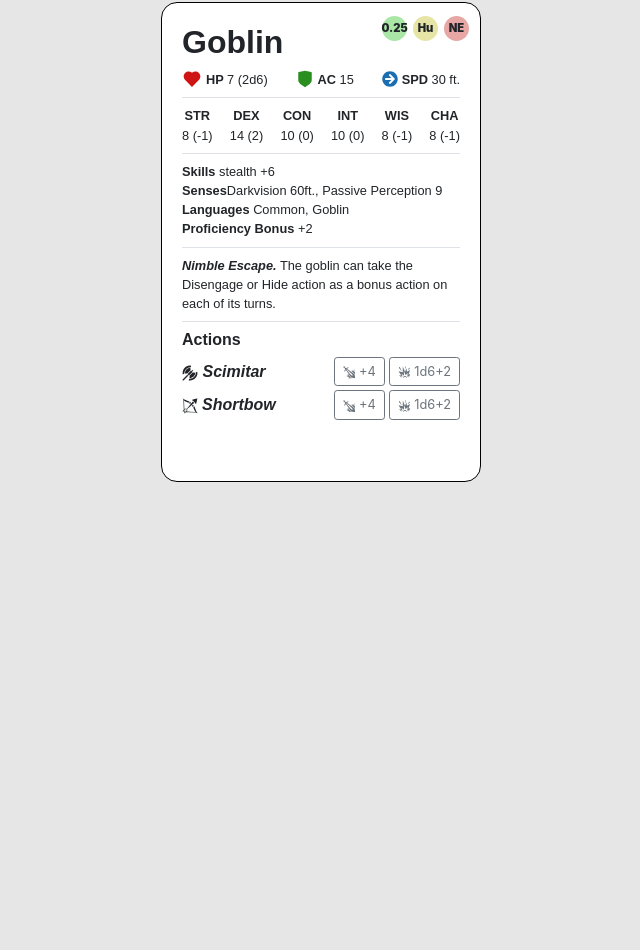
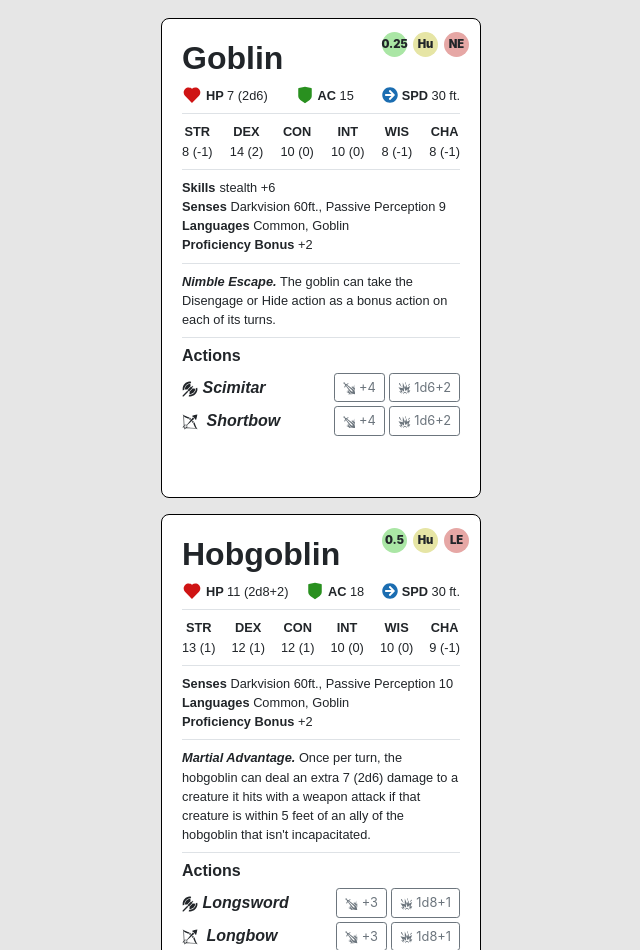
Before and after one commit to awidener3/dm-deck, a React (Create React App) app: page /dm-deck/battle in a window 1280 px wide. Shown: the part 150-1100 px from the top of the page, without its empty margins (319-959 px from the left). Before the commit the page ends 800 px from the top, so only its background shows below. Built offline with nearby package versions, Linux system fonts and the light colour scheme; a web font is replaced by a local one.

Commit message:
made cards dynamic and added rolling functionality

```diff
--- a/src/components/Card/card.scss
+++ b/src/components/Card/card.scss
@@ -4,8 +4,8 @@
     border: 1px solid #000000;
     background-color: #ffffff;
     width: 20rem;
-	height: 30rem;
-	border-radius: 1rem;
+    min-height: 30rem;
+    border-radius: 0.5rem;
     position: relative;
     .circle-container {
         position: absolute;
@@ -60,7 +60,7 @@
         }
         // Stats
         .stat-title {
-			font-family: 'Mukta Vaani', sans-serif;
+            font-family: "Mukta Vaani", sans-serif;
             font-size: 0.8rem;
             font-weight: 700;
             span {
--- a/src/components/Card/cardData.js
+++ b/src/components/Card/cardData.js
@@ -1,16 +1,16 @@
 const monsters = [
     {
-		name: 'Goblin',
-		size: 'small',
-		race: 'humanoid',
-		race_short: 'Hu',
-		alignment: 'neutral evil',
-		alignment_short: 'NE',
+        name: "Goblin",
+        size: "small",
+        race: "humanoid",
+        race_short: "Hu",
+        alignment: "neutral evil",
+        alignment_short: "NE",
         challenge_rating: 1 / 4,
         hitpoints: 7,
-		hitpoint_dice: '2d6',
+        hitpoint_dice: "2d6",
         armor_class: 15,
-		armor_type: 'Leather Armor, Shield',
+        armor_type: "Leather Armor, Shield",
         speed: 30,
         ability_scores: {
             strength: 8,
@@ -20,54 +20,60 @@ const monsters = [
             wisdom: 8,
             charisma: 8,
         },
-		skills: ['stealth +6'],
-		senses: ['Darkvision 60ft.', 'Passive Perception 9'],
-		languages: ['Common', 'Goblin'],
+        skills: ["stealth +6"],
+        senses: ["Darkvision 60ft.", "Passive Perception 9"],
+        languages: ["Common", "Goblin"],
         proficiency_bonus: 2,
         special_traits: [
             {
-				title: 'Nimble Escape',
+                title: "Nimble Escape",
                 description:
-					'The goblin can take the Disengage or Hide action as a bonus action on each of its turns.',
+                    "The goblin can take the Disengage or Hide action as a bonus action on each of its turns.",
             },
         ],
         actions: [
             {
-				weapon: 'Scimitar',
-				action_type: 'melee',
+                weapon: "Scimitar",
+                action_type: "melee",
                 hit_modifier: 4,
                 reach: 5,
                 range: null,
                 num_targets: 1,
                 damage_average: 5,
-				damage_dice: '1d6+2',
-				damage_type: 'slashing',
+                damage_dice_text: "1d6+2",
+                damage_die: 6,
+                damage_die_num: 1,
+                damage_modifier: 2,
+                damage_type: "slashing",
             },
             {
-				weapon: 'Shortbow',
-				action_type: 'ranged',
+                weapon: "Shortbow",
+                action_type: "ranged",
                 hit_modifier: 4,
                 reach: null,
-				range: '80/320 ft.',
+                range: "80/320 ft.",
                 num_targets: 1,
                 damage_average: 5,
-				damage_dice: '1d6+2',
-				damage_type: 'piercing',
+                damage_dice_text: "1d6+2",
+                damage_die: 6,
+                damage_die_num: 1,
+                damage_modifier: 2,
+                damage_type: "piercing",
             },
         ],
     },
     {
-		name: 'Hobgoblin',
-		size: 'medium',
-		race: 'humanoid',
-		race_short: 'Hu',
-		alignment: 'lawful evil',
-		alignment_short: 'LE',
+        name: "Hobgoblin",
+        size: "medium",
+        race: "humanoid",
+        race_short: "Hu",
+        alignment: "lawful evil",
+        alignment_short: "LE",
         challenge_rating: 1 / 2,
         hitpoints: 11,
-		hitpoint_dice: '2d8+2',
+        hitpoint_dice: "2d8+2",
         armor_class: 18,
-		armor_type: 'Chain Mail, Shield',
+        armor_type: "Chain Mail, Shield",
         speed: 30,
         ability_scores: {
             strength: 13,
@@ -78,38 +84,101 @@ const monsters = [
             charisma: 9,
         },
         skills: null,
-		senses: ['Darkvision 60ft.', 'Passive Perception 10'],
-		languages: ['Common', 'Goblin'],
+        senses: ["Darkvision 60ft.", "Passive Perception 10"],
+        languages: ["Common", "Goblin"],
         proficiency_bonus: 2,
         special_traits: [
             {
-				title: 'Martial Advantage',
+                title: "Martial Advantage",
                 description:
                     "Once per turn, the hobgoblin can deal an extra 7 (2d6) damage to a creature it hits with a weapon attack if that creature is within 5 feet of an ally of the hobgoblin that isn't incapacitated.",
             },
         ],
         actions: [
             {
-				weapon: 'Longsword',
-				action_type: 'melee',
+                weapon: "Longsword",
+                action_type: "melee",
                 hit_modifier: 3,
                 reach: 5,
                 range: null,
                 num_targets: 1,
                 damage_average: 5,
-				damage_dice: '1d8+1',
-				damage_type: 'slashing',
+                damage_dice_text: "1d8+1",
+                damage_die: 8,
+                damage_die_num: 1,
+                damage_modifier: 1,
+                damage_type: "slashing",
             },
             {
-				weapon: 'Longbow',
-				action_type: 'ranged',
+                weapon: "Longbow",
+                action_type: "ranged",
                 hit_modifier: 3,
                 reach: null,
-				range: '150/600 ft.',
+                range: "150/600 ft.",
                 num_targets: 1,
                 damage_average: 5,
-				damage_dice: '1d8+1',
-				damage_type: 'piercing',
+                damage_dice_text: "1d8+1",
+                damage_die: 8,
+                damage_die_num: 1,
+                damage_modifier: 1,
+                damage_type: "piercing",
+            },
+        ],
+    },
+    {
+        name: "Ogre",
+        size: "large",
+        race: "giant",
+        race_short: "Gi",
+        alignment: "chaotic evil",
+        alignment_short: "CE",
+        challenge_rating: 2,
+        hitpoints: 59,
+        hitpoint_dice: "7d10+21",
+        armor_class: 11,
+        armor_type: "Hide Armor",
+        speed: 40,
+        ability_scores: {
+            strength: 19,
+            dexterity: 8,
+            constitution: 16,
+            intelligence: 5,
+            wisdom: 7,
+            charisma: 7,
+        },
+        skills: null,
+        senses: ["Darkvision 60ft.", "Passive Perception 8"],
+        languages: ["Common", "Giant"],
+        proficiency_bonus: 2,
+        special_traits: null,
+        actions: [
+            {
+                weapon: "Greatclub",
+                action_type: "melee",
+                hit_modifier: 6,
+                reach: 5,
+                range: null,
+                num_targets: 1,
+                damage_average: 13,
+                damage_dice_text: "2d8+4",
+                damage_die: 8,
+                damage_die_num: 2,
+                damage_modifier: 4,
+                damage_type: "bludgeoning",
+            },
+            {
+                weapon: "Javelin",
+                action_type: "melee/ranged",
+                hit_modifier: 6,
+                reach: 5,
+                range: "30/120 ft.",
+                num_targets: 1,
+                damage_average: 11,
+                damage_dice_text: "2d6+4",
+                damage_die: 6,
+                damage_die_num: 2,
+                damage_modifier: 4,
+                damage_type: "piercing",
             },
         ],
     },
--- a/src/components/Card/index.jsx
+++ b/src/components/Card/index.jsx
@@ -9,28 +9,37 @@ import { GiPointySword } from 'react-icons/gi';
 import { GiPocketBow } from 'react-icons/gi';
 import { GiBattleAxe } from 'react-icons/gi';
 
-import monsters from './cardData';
+// import monsters from './cardData';
 
-const Card = () => {
-	console.log(monsters[0]);
+const Card = ({monster}) => {
+	// Returns random num between 1 and 20 + monster modifier
+	const rollToHit = (modifier) => {
+		console.log((Math.floor(Math.random() * 20) + 1) + modifier);
+	}
+
+	// Returns damage based on monster die and modifiers
+	const rollDamage = ({damage_die, damage_die_num, damage_modifier}) => {
+		console.log(((Math.floor(Math.random() * damage_die)) * damage_die_num) + damage_modifier)
+	}
+
 	return (
-		<div className="dmd-card">
+		<div className="dmd-card m-3">
 			{/* TOP RIGHT CIRCLES */}
 			<div className="circle-container d-flex p-2">
 				<div className="stat-circle cr-circle">
-					{monsters[0].challenge_rating}
+					{monster.challenge_rating}
 				</div>
 				<div className="stat-circle race-circle">
-					{monsters[0].race_short}
+					{monster.race_short}
 				</div>
 				<div className="stat-circle alignment-circle">
-					{monsters[0].alignment_short}
+					{monster.alignment_short}
 				</div>
 			</div>
 
 			{/* HEADER */}
 			<div className="dmd-card-header">
-				<h1 className="name">{monsters[0].name}</h1>
+				<h1 className="name">{monster.name}</h1>
 			</div>
 
 			{/* BASE STATS */}
@@ -40,7 +49,7 @@ const Card = () => {
 					<p className="stat-title m-0">
 						HP{' '}
 						<span>
-							{monsters[0].hitpoints} ({monsters[0].hitpoint_dice}
+							{monster.hitpoints} ({monster.hitpoint_dice}
 							)
 						</span>
 					</p>
@@ -48,13 +57,13 @@ const Card = () => {
 				<div className="d-flex align-items-center">
 					<RiShieldFill className="dmd-card-icon ac-icon me-1" />
 					<p className="stat-title m-0">
-						AC <span>{monsters[0].armor_class}</span>
+						AC <span>{monster.armor_class}</span>
 					</p>
 				</div>
 				<div className="d-flex align-items-center">
 					<FaArrowCircleRight className="dmd-card-icon speed-icon me-1" />
 					<p className="stat-title m-0">
-						SPD <span>{monsters[0].speed} ft.</span>
+						SPD <span>{monster.speed} ft.</span>
 					</p>
 				</div>
 			</div>
@@ -64,9 +73,9 @@ const Card = () => {
 				<div>
 					<p className="stat-title m-0">STR</p>
 					<p className="stat-num m-0">
-						{monsters[0].ability_scores.strength} (
+						{monster.ability_scores.strength} (
 						{Math.floor(
-							(monsters[0].ability_scores.strength - 10) / 2
+							(monster.ability_scores.strength - 10) / 2
 						)}
 						)
 					</p>
@@ -74,9 +83,9 @@ const Card = () => {
 				<div>
 					<p className="stat-title m-0">DEX</p>
 					<p className="stat-num m-0">
-						{monsters[0].ability_scores.dexterity} (
+						{monster.ability_scores.dexterity} (
 						{Math.floor(
-							(monsters[0].ability_scores.dexterity - 10) / 2
+							(monster.ability_scores.dexterity - 10) / 2
 						)}
 						)
 					</p>
@@ -84,9 +93,9 @@ const Card = () => {
 				<div>
 					<p className="stat-title m-0">CON</p>
 					<p className="stat-num m-0">
-						{monsters[0].ability_scores.constitution} (
+						{monster.ability_scores.constitution} (
 						{Math.floor(
-							(monsters[0].ability_scores.constitution - 10) / 2
+							(monster.ability_scores.constitution - 10) / 2
 						)}
 						)
 					</p>
@@ -94,9 +103,9 @@ const Card = () => {
 				<div>
 					<p className="stat-title m-0">INT</p>
 					<p className="stat-num m-0">
-						{monsters[0].ability_scores.intelligence} (
+						{monster.ability_scores.intelligence} (
 						{Math.floor(
-							(monsters[0].ability_scores.intelligence - 10) / 2
+							(monster.ability_scores.intelligence - 10) / 2
 						)}
 						)
 					</p>
@@ -104,9 +113,9 @@ const Card = () => {
 				<div>
 					<p className="stat-title m-0">WIS</p>
 					<p className="stat-num m-0">
-						{monsters[0].ability_scores.wisdom} (
+						{monster.ability_scores.wisdom} (
 						{Math.floor(
-							(monsters[0].ability_scores.wisdom - 10) / 2
+							(monster.ability_scores.wisdom - 10) / 2
 						)}
 						)
 					</p>
@@ -114,9 +123,9 @@ const Card = () => {
 				<div>
 					<p className="stat-title m-0">CHA</p>
 					<p className="stat-num m-0">
-						{monsters[0].ability_scores.charisma} (
+						{monster.ability_scores.charisma} (
 						{Math.floor(
-							(monsters[0].ability_scores.charisma - 10) / 2
+							(monster.ability_scores.charisma - 10) / 2
 						)}
 						)
 					</p>
@@ -125,82 +134,69 @@ const Card = () => {
 
 			{/* EXTRA STATS */}
 			<div className="dmd-card-row d-flex flex-column py-2 border-bottom">
+				{/* Skills */}
+				{monster.skills
+					? <div className='d-flex'>
+						<span className="stat-title">Skills </span> {monster.skills.map((skill) => <p className="stat-text my-0 ms-1" key={skill}> {skill}</p>)}
+					</div>
+				 	: null}
+				{/* Senses */}
 				<p className="stat-text m-0">
-					<span className="stat-title">Skills</span>{' '}
-					{monsters[0].skills[0]}
+					<span className="stat-title">Senses</span>{' '}
+					{monster.senses[0]}, {monster.senses[1]}
 				</p>
-				<p className="stat-text m-0">
-					<span className="stat-title">Senses</span>
-					{monsters[0].senses[0]}, {monsters[0].senses[1]}
-				</p>
+				{/* Languages */}
 				<p className="stat-text m-0">
 					<span className="stat-title">Languages</span>{' '}
-					{monsters[0].languages[0]}, {monsters[0].languages[1]}
+					{monster.languages[0]}, {monster.languages[1]}
 				</p>
+				{/* Proficiency */}
 				<p className="stat-text m-0">
 					<span className="stat-title">Proficiency Bonus</span> +
-					{monsters[0].proficiency_bonus}
+					{monster.proficiency_bonus}
 				</p>
 			</div>
 
 			{/* SPECIAL TRAITS */}
-			<div className="dmd-card-row py-2 border-bottom">
+			{monster.special_traits ? <div className="dmd-card-row py-2 border-bottom">
 				<p className="ability-text m-0">
 					<span className="ability-title">
-						{monsters[0].special_traits[0].title}.
+						{monster.special_traits[0].title}.
 					</span>{' '}
-					{monsters[0].special_traits[0].description}
+					{monster.special_traits[0].description}
 				</p>
-			</div>
+			</div> : null}
 
 			{/* ACTIONS */}
 			<div className="dmd-card-row py-2">
 				<h2 className="actions-header">Actions</h2>
-				{/* Action 1 */}
-				<div className="d-flex justify-content-between align-items-center mb-1">
+
+				{monster.actions.map((action) => (
+					<div key={action.weapon} className="d-flex justify-content-between align-items-center mb-1">
 						<p className="action-title m-0">
-						<GiBattleAxe /> {monsters[0].actions[0].weapon}
+							{action.action_type === 'melee' ? <GiBattleAxe /> : <GiPocketBow className="ranged-icon me-1" />}
+							{' '}{action.weapon}
 						</p>
 						<div>
 							<button
 								id="toHitBtn"
 								className="action-btn btn btn-outline-secondary btn-sm ms-1"
+								onClick={() => rollToHit(action.hit_modifier)}
 							>
 								<GiPointySword /> +
-							{monsters[0].actions[0].hit_modifier}
+								{action.hit_modifier}
 							</button>
 							<button
 								id="getDamageBtn"
 								className="action-btn btn btn-outline-secondary btn-sm ms-1"
+								onClick={() => rollDamage(action)}
 							>
 								<GiMineExplosion />{' '}
-							{monsters[0].actions[0].damage_dice}
+								{action.damage_dice_text}
 							</button>
 						</div>
 					</div>
-				{/* Action 2 */}
-				<div className="d-flex justify-content-between align-items-center mb-1">
-					<p className="action-title m-0">
-						<GiPocketBow className="ranged-icon me-1" />
-						{monsters[0].actions[1].weapon}
-					</p>
-					<div>
-						<button
-							id="toHitBtn"
-							className="action-btn btn btn-outline-secondary btn-sm ms-1"
-						>
-							<GiPointySword /> +
-							{monsters[0].actions[1].hit_modifier}
-						</button>
-						<button
-							id="getDamageBtn"
-							className="action-btn btn btn-outline-secondary btn-sm ms-1"
-						>
-							<GiMineExplosion />{' '}
-							{monsters[0].actions[1].damage_dice}
-						</button>
-					</div>
-				</div>
+				))}
 			</div>
 		</div>
 	);
--- a/src/pages/Battle.jsx
+++ b/src/pages/Battle.jsx
@@ -1,11 +1,17 @@
 import React from 'react';
 import Card from '../components/Card';
+import monsters from '../components/Card/cardData'
 
 const Battle = () => {
 	return (
 		<div className="p-4 d-flex flex-column justify-content-center align-items-center container">
 			<h1>Example Battle</h1>
-			<Card />
+			{/* <Card /> */}
+			<div className="card-container">
+				{monsters.map((monster, index) => (
+					<Card key={index} monster={monster} />
+				))}
+			</div>
 		</div>
 	);
 };
```
Lines whose indentation alone changed are shown as unchanged.
